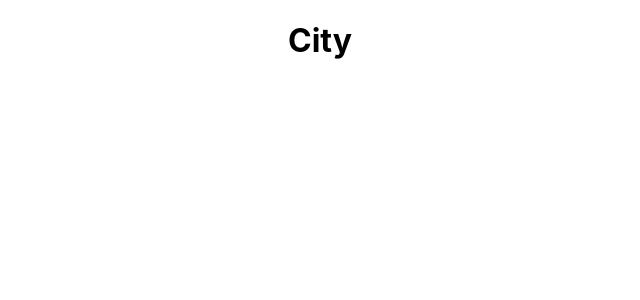
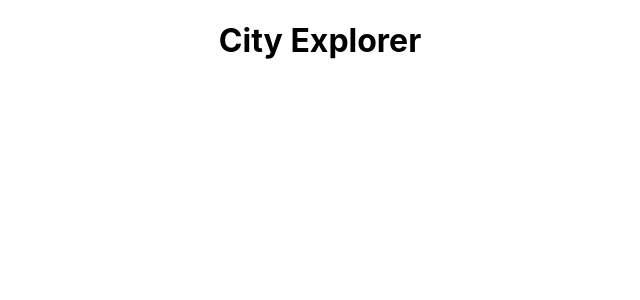
Before and after one commit to BedlaminGoliath/city-explorer, a React (Create React App) app: page / in a window 1280 px wide. Shown: the top 300 px of the page, without its empty margins (320-960 px from the left). Built offline with nearby package versions, Linux system fonts and the light colour scheme.

Commit message:
another change

```diff
--- a/src/App.js
+++ b/src/App.js
@@ -1,10 +1,9 @@
-
 import './App.css';
 
 function App() {
   return (
     <div className="App">
-      <h1>City</h1>
+      <h1>City Explorer</h1>
     </div>
   );
 }
```
